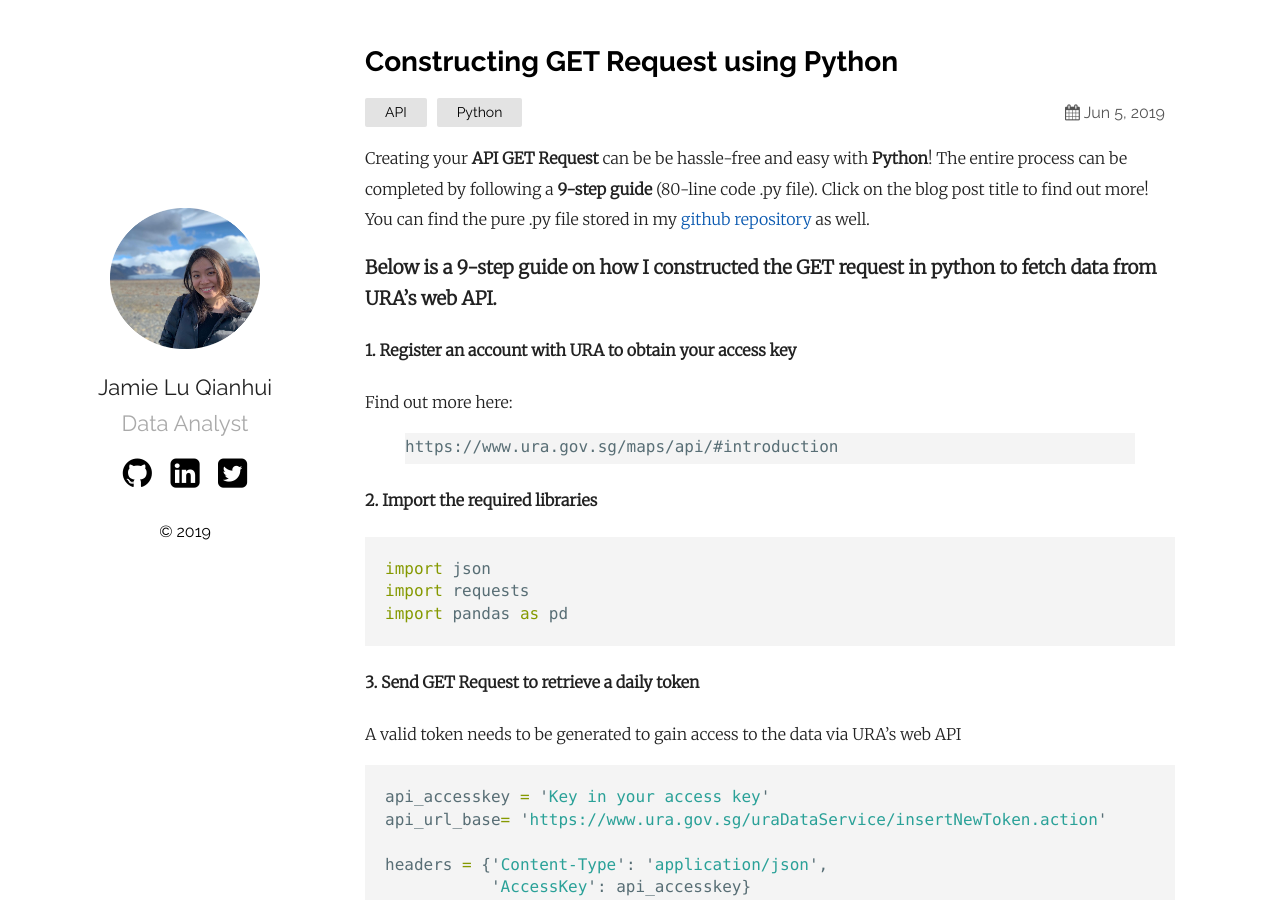
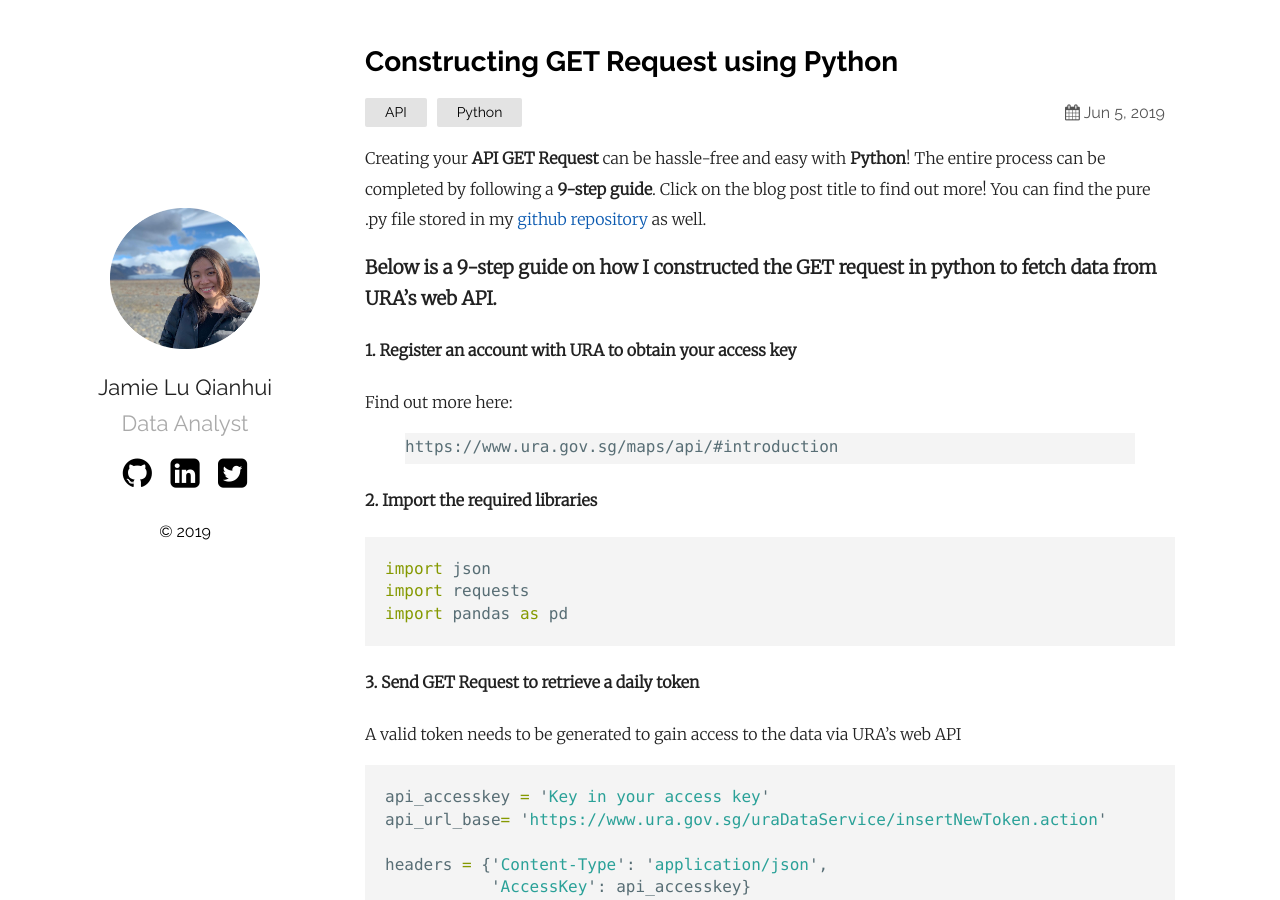
Before and after one commit to jamieqianhui/jamieqianhui.github.io, a Jekyll site: the page built from _posts/2019-06-05-GET-request-in-Python.markdown, in a window 1280 px wide and 900 px high. Built offline with Jekyll 4.4.1, drawn with Linux system fonts in a browser that asks for light colours.

Commit message:
Update 2019-06-05-GET-request-in-Python.markdown

```diff
--- a/_posts/2019-06-05-GET-request-in-Python.markdown
+++ b/_posts/2019-06-05-GET-request-in-Python.markdown
@@ -4,8 +4,8 @@
 date:   2019-06-05 09:55:36 +0800
 categories: API Python
 ---
-Creating your **API GET Request** can be be hassle-free and easy with **Python**!
-The entire process can be completed by following a **9-step guide** (80-line code .py file). Click on the blog post title to find out more! You can find the pure .py file stored in my [github repository][here] as well.
+Creating your **API GET Request** can be hassle-free and easy with **Python**!
+The entire process can be completed by following a **9-step guide**. Click on the blog post title to find out more! You can find the pure .py file stored in my [github repository][here] as well.
 
 
 ### Below is a 9-step guide on how I constructed the GET request in python to fetch data from URA's web API.
```
